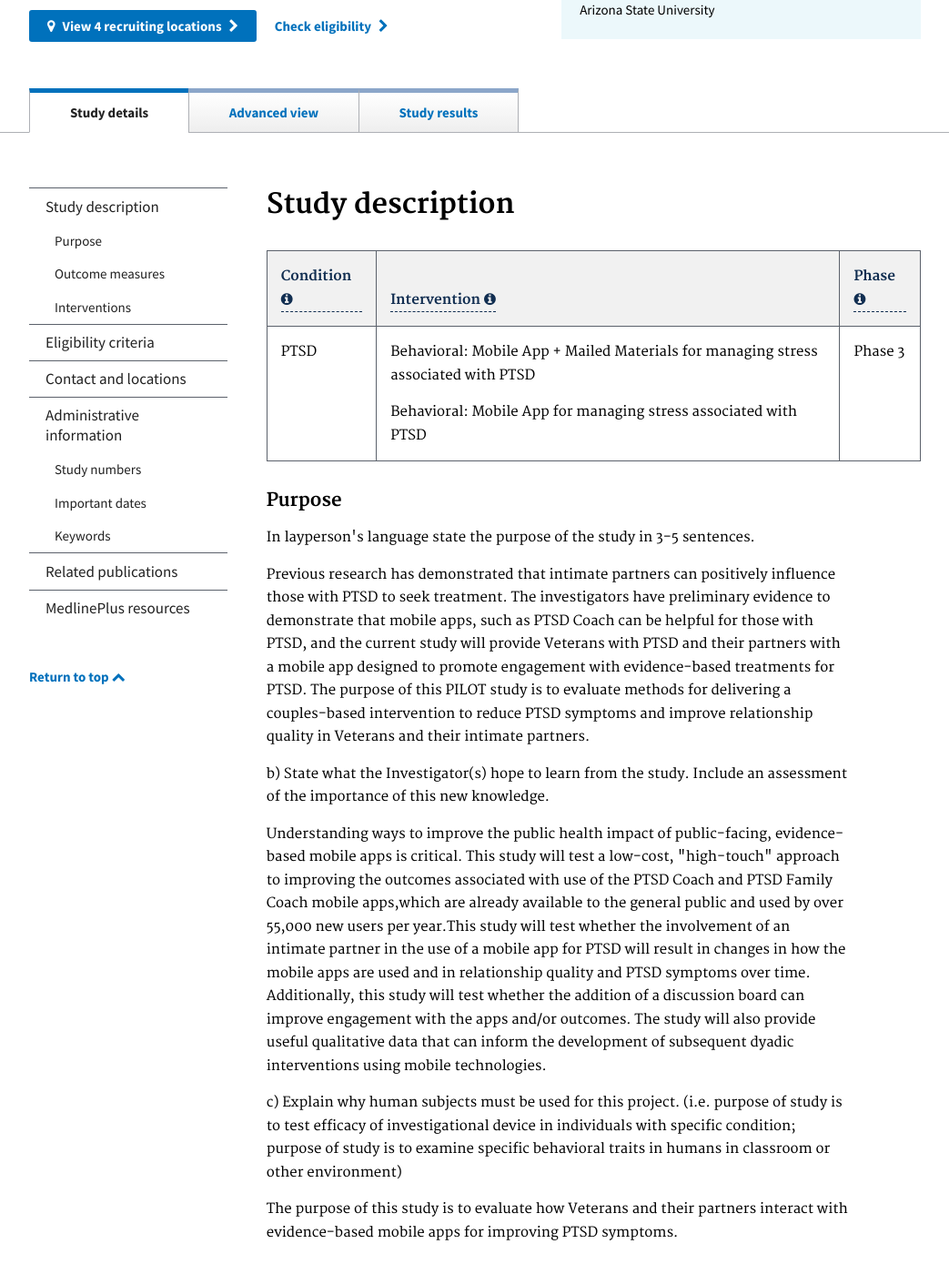
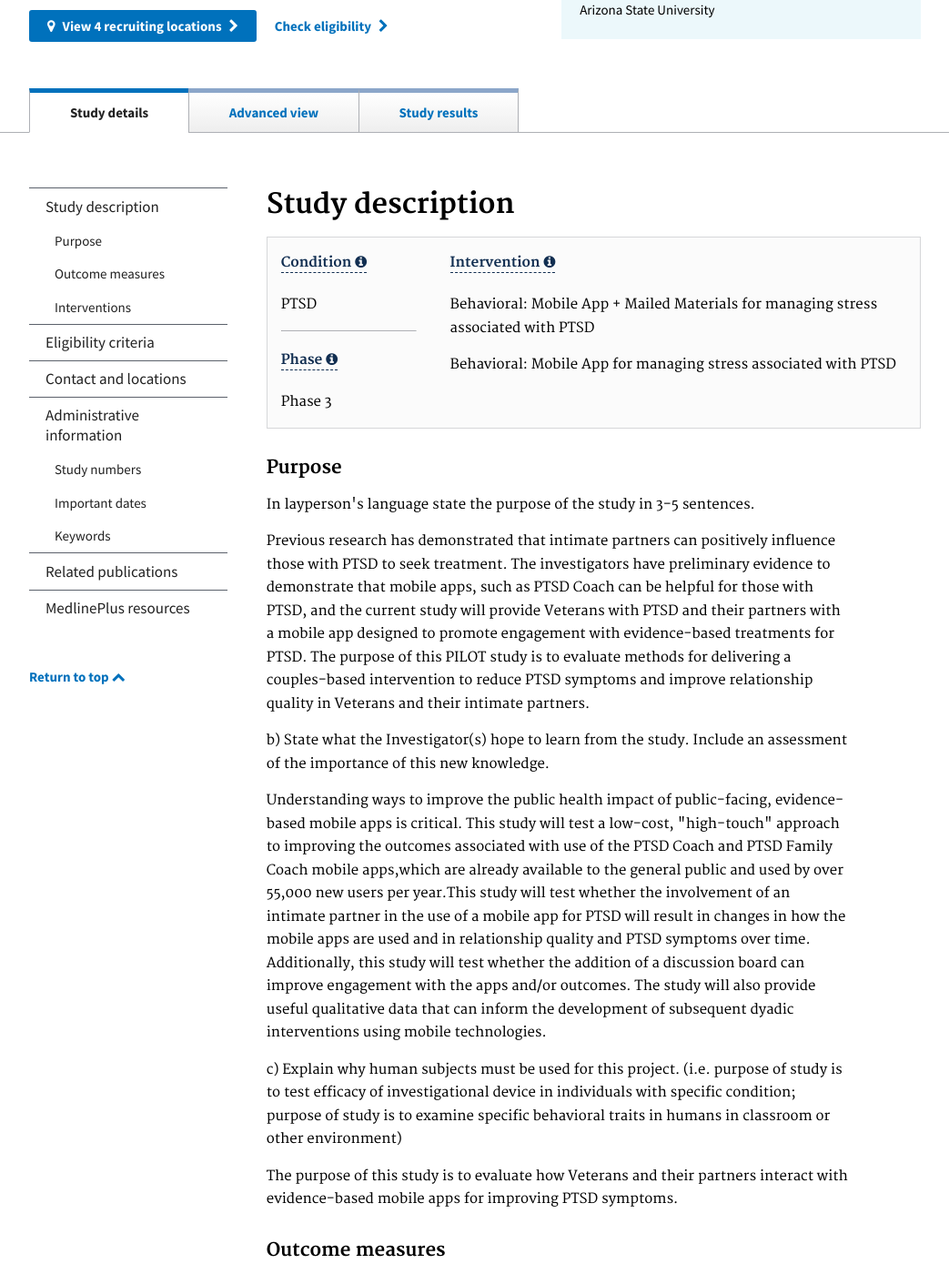
Before and after one commit to 18F/clinical-trials-prototype, a Jekyll site: the page built from pages/study-detail.md, in a window 1280 px wide and 1400 px high, scrolled down 383 px. Shown: the whole window at 91% size, without its empty margins (118-1161 px from the left). Built offline with Jekyll 4.4.1, drawn with Linux system fonts in a browser that asks for light colours.

Commit message:
Update study description

```diff
--- a/_sass/_custom.scss
+++ b/_sass/_custom.scss
@@ -772,8 +772,23 @@ a {
 // Whisperbox with content
 .whisperbox-alt {
   @include padding(18px 25px);
-  // background-color: rgba(236, 248, 251, .24);
   max-width: 630px;
+}
+
+.whisperbox-alt-2 {
+  background-color: #FBFBFB;
+
+  p, a {
+    font-family: $font-serif;
+  }
+
+  h3 {
+    font-size: 15px;
+  }
+
+  hr {
+    margin: 0;
+  }
 }
 
 .whisperbox-heading {
--- a/pages/study-detail.md
+++ b/pages/study-detail.md
@@ -68,7 +68,7 @@ class: study-detail
   </aside>
   <div class="usa-width-three-fourths usa-content usa-serif">
     <h2 id="study-description">Study description</h2>
-    <table>
+<!--     <table>
       <thead>
         <tr>
           <th scope="col">
@@ -92,7 +92,21 @@ class: study-detail
           <td>Phase 3</td>
         </tr>
       </tbody>
-    </table>
+    </table> -->
+    <div class="usa-grid-full whisperbox whisperbox-alt-2 usa-serif">
+      <div class="usa-width-one-fourth">
+        <h3 class="term" data-term="Condition">Condition <i class="fa fa-info-circle" aria-hidden="true"></i></h3>
+        <p>PTSD</p>
+        <hr>
+        <h3 class="term" data-term="Phase">Phase <i class="fa fa-info-circle" aria-hidden="true"></i></h3>
+        <p>Phase 3</p>
+      </div>
+      <div class="usa-width-three-fourths">
+        <h3 class="term" data-term="Intervention">Intervention <i class="fa fa-info-circle" aria-hidden="true"></i></h3>
+        <p>Behavioral: Mobile App + Mailed Materials for managing stress associated with PTSD</p>
+        <p>Behavioral: Mobile App for managing stress associated with PTSD</p>
+      </div>
+    </div>
     <h3 id="purpose">Purpose</h3>
     <p>In layperson's language state the purpose of the study in 3-5 sentences.</p>
     <p>Previous research has demonstrated that intimate partners can positively influence those with PTSD to seek treatment. The investigators have preliminary evidence to demonstrate that mobile apps, such as PTSD Coach can be helpful for those with PTSD, and the current study will provide Veterans with PTSD and their partners with a mobile app designed to promote engagement with evidence-based treatments for PTSD. The purpose of this PILOT study is to evaluate methods for delivering a couples-based intervention to reduce PTSD symptoms and improve relationship quality in Veterans and their intimate partners.</p>
```
